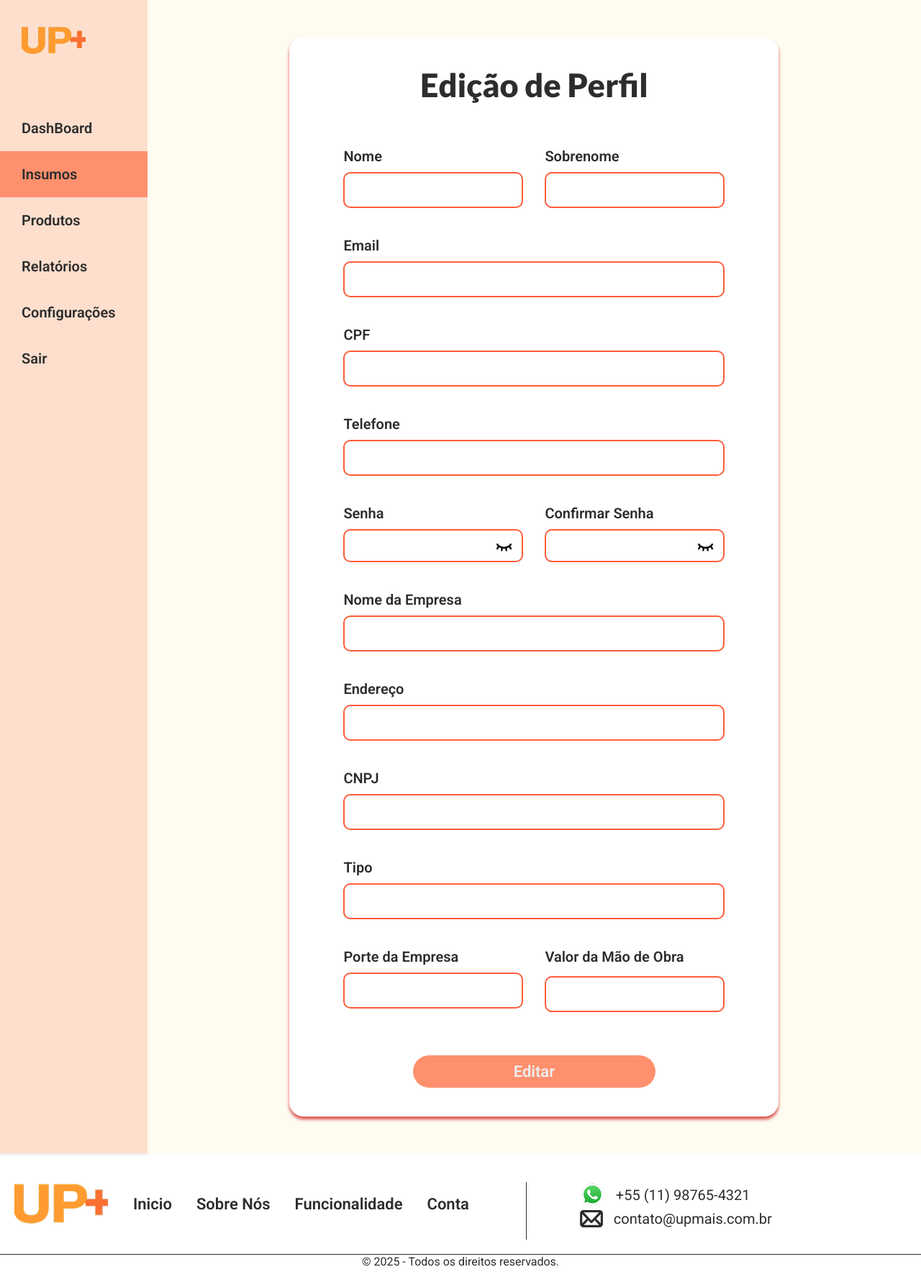
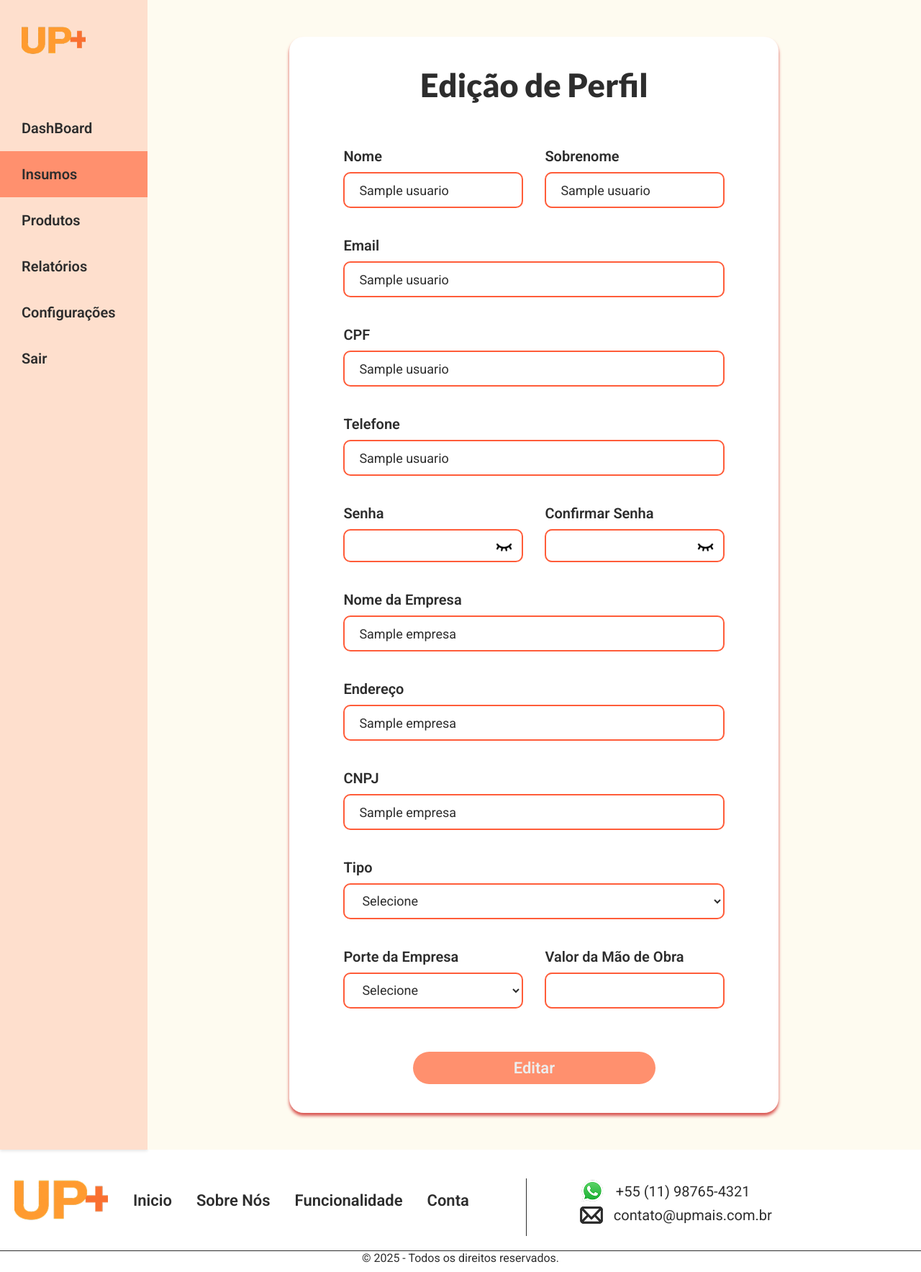
Before and after one commit to perobelliisa/UP, a Flask app: template templates/editar_Usuario.html in a window 1280 px wide. Shown: the whole page at 72% size. Run offline with Flask 3, Linux system fonts and the light colour scheme; the template is opened without the code that fills it: most values are stand-ins (such as "Sample title", 1, 10 or a date in 2020).

Commit message:
Adição da possibilidade de edição do usuário

```diff
--- a/templates/editar_Usuario.html
+++ b/templates/editar_Usuario.html
@@ -16,9 +16,9 @@
             <img src="../static/img/logo2.png" alt="Logo da UP+" class="desktop">
             <nav class="d-flex">
                 <a href="{{ url_for('dashboard') }}">DashBoard</a>
-                <a href="{{ url_for('insumos') }}" class="pagina-atual">Insumos</a>
-                <a href="{{ url_for('produtos') }}">Produtos</a>
-                <a href="{{ url_for('relatorios') }}">Relatórios</a>
+                <a class="pagina-atual">Insumos</a>
+                <a>Produtos</a>
+                <a>Relatórios</a>
                 <a href="{{ url_for('config') }}">Configurações</a>
                 <a href="/logout">Sair</a>
             </nav>
@@ -35,41 +35,41 @@
                 <div class="d-flex perfil-usuario">
                     <img src="../static/img/perfil.png" alt="Foto de Perfil"> <!--imagem-->
                     <div>
-                        <p>Maria</p>
-                        <p>Doce Vita</p>
+                        <p>{{usuario[0]}}</p>
+                        <p>{{empresa[0]}}</p>
                     </div>
                 </div>
             </section>
             <section class="card-branco card-produto">
                 <h1 class="titulo-secao">Edição de Perfil</h1>
-                <form class="form" action=""> <!--Link da rota-->
+                <form class="form" method="POST" action="{{ url_for('editar', id=usuario[5]) }}"> <!--Link da rota-->
                     <div class="form-duplo">
                         <div class="d-flex campo">
                             <label>Nome</label>
-                            <input class="input input-pequeno" type="text" id="nome" name="nome" required>
+                            <input class="input input-pequeno" type="text" id="nome" name="nome" required value="{{usuario[0]}}">
                         </div>
                         <div class="d-flex campo">
                             <label>Sobrenome</label>
-                            <input class="input input-pequeno" type="text" id="sobrenome" name="sobrenome" required>
+                            <input class="input input-pequeno" type="text" id="sobrenome" name="sobrenome" required value="{{usuario[1]}}">
                         </div>
                     </div>
                     <div class="d-flex campo">
                         <label>Email</label>
-                        <input class="input" type="email" id="email" name="email" required>
+                        <input class="input" type="email" id="email" name="email" required value="{{usuario[2]}}">
                     </div>
                     <div class="d-flex campo">
                         <label>CPF</label>
-                        <input class="input" type="text" id="cpf" name="cpf" required pattern="\d{11}" maxlength="11">
+                        <input class="input" type="text" id="cpf" name="cpf" required pattern="\d{11}" maxlength="11" value="{{usuario[3]}}">
                     </div>
                     <div class="d-flex campo">
                         <label>Telefone</label>
-                        <input class="input" type="tel" id="telefone" name="telefone" required>
+                        <input class="input" type="tel" id="telefone" name="telefone" required value="{{usuario[4]}}">
                     </div>
                     <div class="form-duplo">
                         <div class="d-flex campo">
                             <label>Senha</label>
                             <div class="input input-pequeno d-flex input-senha">
-                                <input type="password" id="senha" name="senha" required>
+                                <input type="password" id="senha" name="senha">
                                 <img src="../static/img/olho-fechado-escuro.png" id="olho" alt="Mostrar Senha" onclick="mostrarSenha('senha', 'olho')">
                                 <!--imagem-->
                             </div>
@@ -77,7 +77,7 @@
                         <div class="d-flex campo">
                             <label>Confirmar Senha</label>
                             <div class="input input-pequeno d-flex input-senha">
-                                <input type="password" id="Csenha" name="Csenha" required>
+                                <input type="password" id="Csenha" name="Csenha">
                                 <img src="../static/img/olho-fechado-escuro.png" id="olhoC" alt="Mostrar Senha" onclick="mostrarSenha('Csenha', 'olhoC')">
                                 <!--imagem-->
                             </div>
@@ -85,31 +85,43 @@
                     </div>
                     <div class="d-flex campo">
                         <label>Nome da Empresa</label>
-                        <input class="input" type="text" id="nomeEmp" name="nomeEmp" required>
+                        <input class="input" type="text" id="nomeEmp" name="nomeEmp" required value="{{empresa[0]}}">
                     </div>
                     <div class="d-flex campo">
                         <label>Endereço</label>
-                        <input class="input" type="text" id="endereco" name="endereco" required>
+                        <input class="input" type="text" id="endereco" name="endereco" required value="{{empresa[1]}}">
                     </div>
                     <div class="d-flex campo">
                         <label>CNPJ</label>
-                        <input class="input" type="text" id="cnpj" name="cnpj" required pattern="\d{14}" maxlength="14">
+                        <input class="input" type="text" id="cnpj" name="cnpj" required pattern="\d{14}" maxlength="14" value="{{empresa[2]}}">
                     </div>
                     <div class="d-flex campo">
                         <label>Tipo</label>
-                        <input class="input" type="text" id="tipo" name="tipo" required>
+                        <select class="input" id="tipo" name="tipo" required>
+                            <option value="">Selecione</option>
+                            <option value="1" {{'selected' if empresa[3] == 1 else '' }}>Confeitaria</option>
+                            <option value="2" {{'selected' if empresa[3] == 2 else '' }}>Padaria</option>
+                            <option value="3" {{'selected' if empresa[3] == 3 else '' }}>Hort Fruit</option>
+                            <option value="4" {{'selected' if empresa[3] == 4 else '' }}>Lanchonete</option>
+                            <option value="5" {{'selected' if empresa[3] == 5 else '' }}>Outros</option>
+                        </select>
                     </div>
                     <div class="form-duplo">
                         <div class="d-flex campo">
                             <label>Porte da Empresa</label>
-                            <input class="input input-pequeno" type="text" id="porte" name="porte" required>
+                            <select class="input input-pequeno" id="porte" name="porte" required>
+                                <option value="">Selecione</option>
+                                <option value="1" {{'selected' if empresa[4] == 1 else '' }}>Pequena Empresa</option>
+                                <option value="2" {{'selected' if empresa[4] == 2 else '' }}>Média Empresa</option>
+                                <option value="3" {{'selected' if empresa[4] == 3 else '' }}>Grande Empresa</option>
+                            </select>
                         </div>
                         <div class="d-flex campo">
                             <label>Valor da Mão de Obra</label>
-                            <input class="input input-pequeno" type="number" id="valor" name="valor" required>
+                            <input class="input input-pequeno" type="number" name="valor" required value="{{empresa[5]}}">
                         </div>
                     </div>
-                    <button class="bnt-claroD btn-largo" type="submit"><a href="../templates/config.html">Editar</a></button>
+                    <button class="bnt-claroD btn-largo" type="submit">Editar</button>
                 </form>
             </section>
         </main>
```
Also changed, not shown: templates/config.html (+18 -18 lines), templates/dashboard.html (+9 -9 lines), templates/insumos.html (+7 -5 lines).
